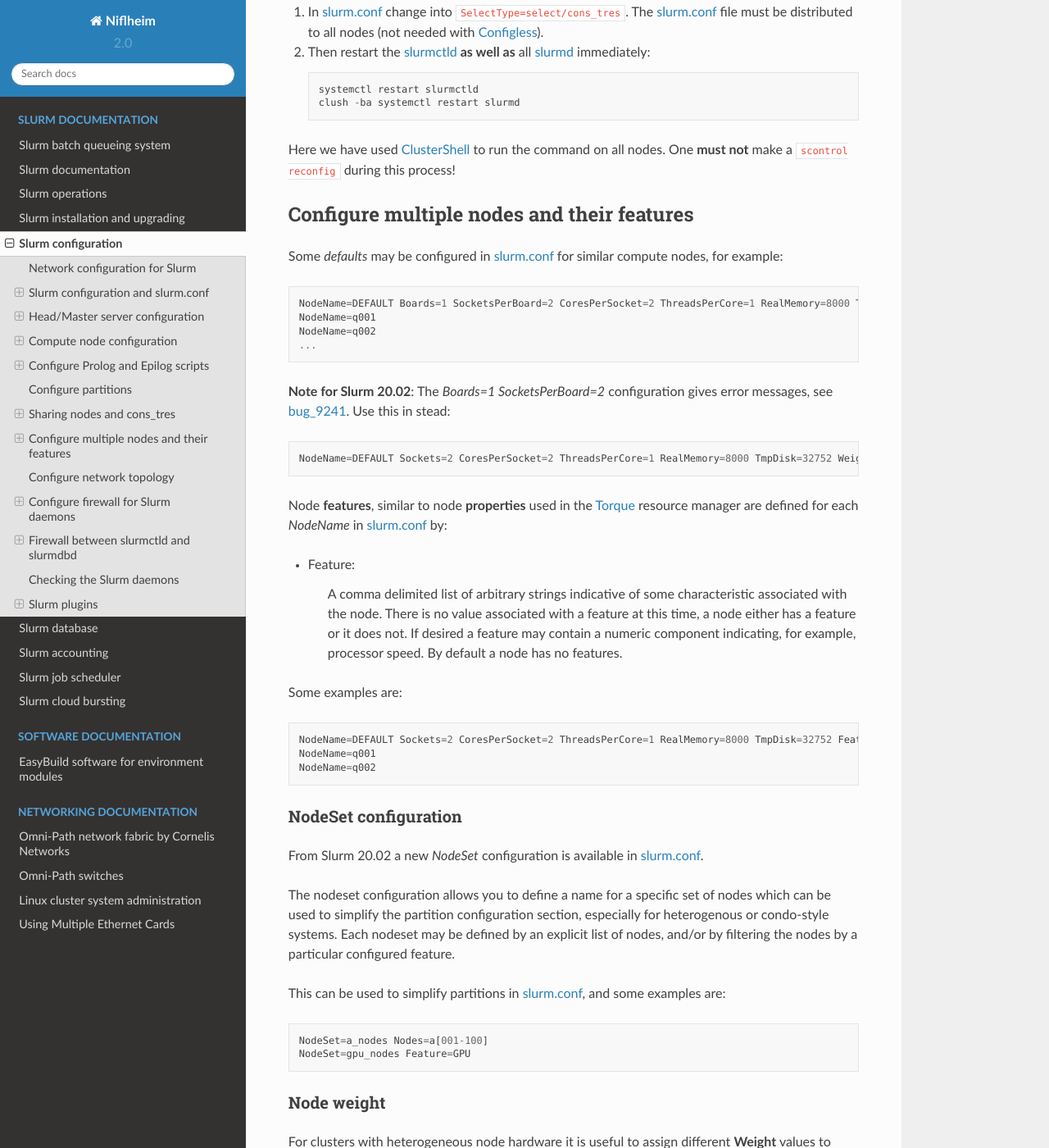
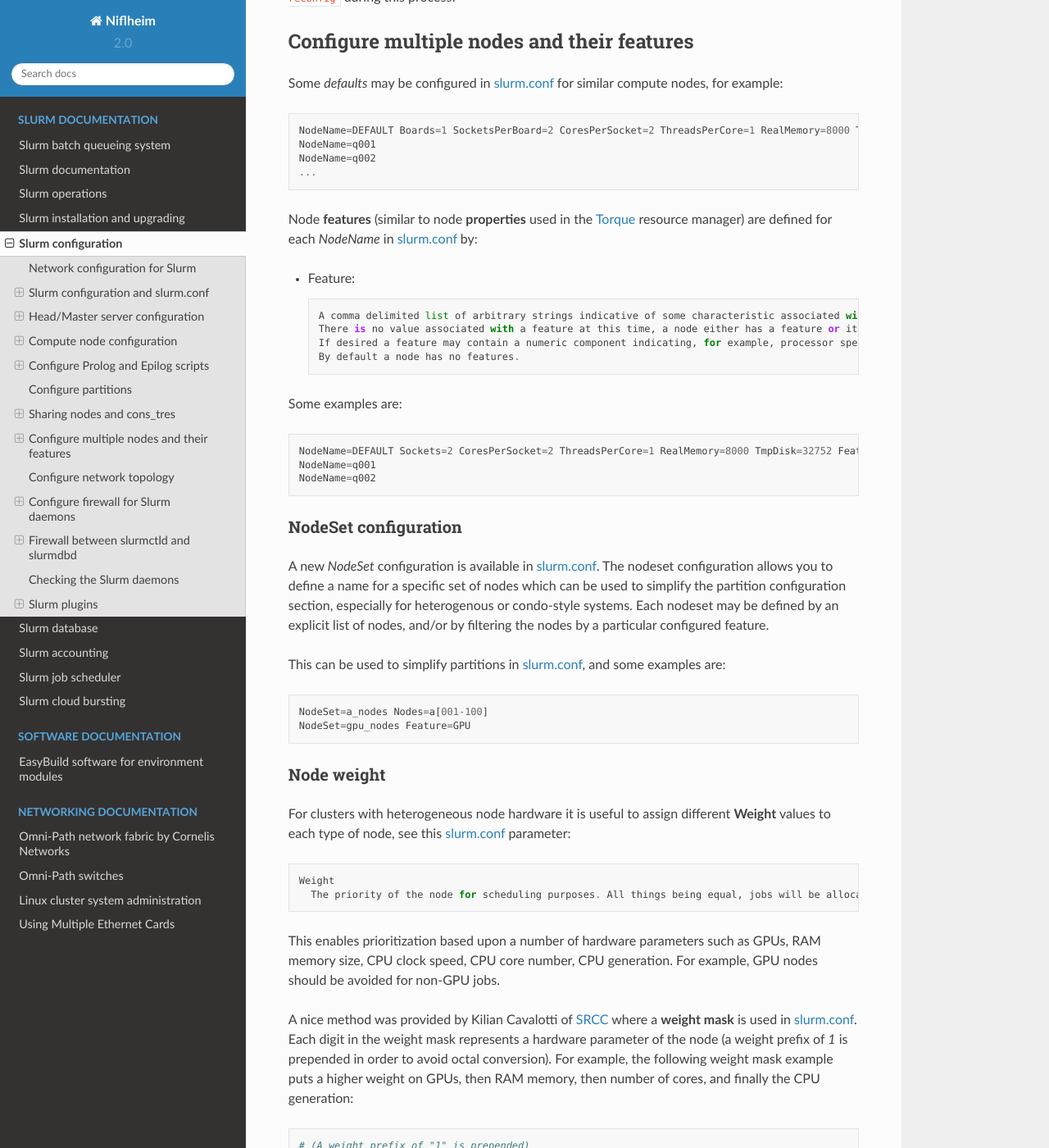
Before and after one commit to OleHolmNielsen/Niflheim_system, a Sphinx documentation site: the page built from docs/Slurm_configuration.rst, in a window 1280 px wide and 1400 px high, scrolled down 34503 px. Shown: the whole window at 82% size. Built offline with Sphinx 7.4.7 and the Read the Docs theme 2.0.0, drawn with Linux system fonts in a browser that asks for light colours; some of the changed text lies outside the part shown.

Commit message:
Removed old Slurm version info

```diff
--- a/docs/Slurm_configuration.rst
+++ b/docs/Slurm_configuration.rst
@@ -35,7 +35,7 @@
 Slurm configuration and slurm.conf
 ==================================
 
-Starting from Slurm_ 17.11 you probably want to look at the example configuration files found in this RPM::
+You probably want to look at the example configuration files found in this RPM::
 
   rpm -q slurm-example-configs
 
@@ -59,7 +59,7 @@
 Configless Slurm setup
 ----------------------
 
-With Slurm_ 20.02 there is a new configless_ feature that allows the compute nodes — specifically the slurmd_ process —
+The configless_ feature that allows the compute nodes — specifically the slurmd_ process —
 and user commands running on login nodes to pull configuration information directly from the slurmctld_ instead of from a pre-distributed local file.
 The order of precedence for determining what configuration source to use is listed in the configless_ page.
 
@@ -899,16 +899,6 @@
   slurmd: Considering each NUMA node as a socket
   CPUs=40 Boards=1 SocketsPerBoard=4 CoresPerSocket=10 ThreadsPerCore=1 RealMemory=385380
 
-**Note for Slurm 20.02**: The *Boards=1 SocketsPerBoard=2* configuration gives error messages, see bug_9241_ and bug_9233_.
-Use *Sockets=* in stead::
-
-  NodeName=test001 Sockets=2 CoresPerSocket=2 ThreadsPerCore=1 RealMemory=8010 TmpDisk=32752 Feature=xeon
-
-This has been fixed in Slurm 20.02.4.
-
-.. _bug_9241: https://bugs.schedmd.com/show_bug.cgi?id=9241
-.. _bug_9233: https://bugs.schedmd.com/show_bug.cgi?id=9233
-
 Here the ``TmpDisk`` is defined in slurm.conf_ as the size of the **TmpFS** file system (default: ``/tmp``).
 It is possible to define another temporary file system in slurm.conf_, for example::
 
@@ -1211,7 +1201,7 @@
 These directories may be filled up, and no clean-up is done after the job exits.
 There are several possible solutions:
 
-* The job_container_tmpfs_ plugin which was introduced in Slurm_ 20.11.5.
+* The job_container_tmpfs_ plugin.
   You should read `the tmpfs_jobcontainer FAQ <https://slurm.schedmd.com/faq.html#tmpfs_jobcontainer>`_ as well as bug_11183_ and bug_11135_ for further details.
   The job_container_tmpfs_ plugin uses Linux_namespaces_.
 
@@ -1468,16 +1458,9 @@
   NodeName=q002
   ...
 
-**Note for Slurm 20.02**: The *Boards=1 SocketsPerBoard=2* configuration gives error messages, see bug_9241_.
-Use this in stead::
-
-  NodeName=DEFAULT Sockets=2 CoresPerSocket=2 ThreadsPerCore=1 RealMemory=8000 TmpDisk=32752 Weight=1
-
-.. _Torque: https://adaptivecomputing.com/cherry-services/torque-resource-manager/
-
-Node **features**, similar to node **properties** used in the Torque_ resource manager are defined for each *NodeName* in slurm.conf_ by:
-
-* Feature:
+Node **features** (similar to node **properties** used in the Torque_ resource manager) are defined for each *NodeName* in slurm.conf_ by:
+
+* Feature::
 
     A comma delimited list of arbitrary strings indicative of some characteristic associated with the node.
     There is no value associated with a feature at this time, a node either has a feature or it does not.
@@ -1490,11 +1473,12 @@
   NodeName=q001
   NodeName=q002
 
+.. _Torque: https://adaptivecomputing.com/cherry-services/torque-resource-manager/
+
 NodeSet configuration
 ---------------------
 
-From Slurm 20.02 a new *NodeSet* configuration is available in slurm.conf_.
-
+A new *NodeSet* configuration is available in slurm.conf_.
 The nodeset configuration allows you to define a name for a specific set of nodes which can be used to simplify the partition configuration section,
 especially for heterogenous or condo-style systems.
 Each nodeset may be defined by an explicit list of nodes, and/or by filtering the nodes by a particular configured feature.
```
